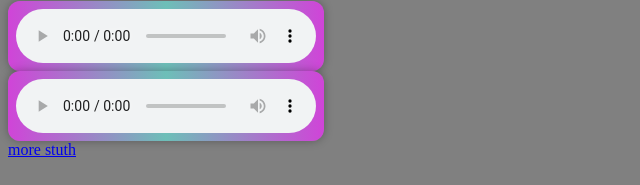
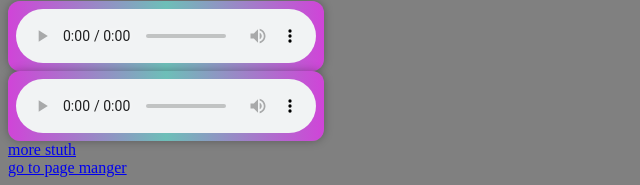
Before and after one commit to pobop-sys/mr-rain-world, a plain HTML site: page more ost's.html in a window 1280 px wide. Shown: the part 766-951 px from the top of the page, without its empty margins (0-640 px from the left). Drawn offline with Linux system fonts and the light colour scheme.

Commit message:
Update more ost's.html

```diff
--- a/more ost's.html
+++ b/more ost's.html
@@ -35,7 +35,10 @@
 	<a href="more stuth/more stuth.html">
 		more stuth
 	</a>
-
+	<br>
+		<a href="more stuth/page manger.html">
+		go to page manger
+	</a>
 
 </body>
 </html>
```
